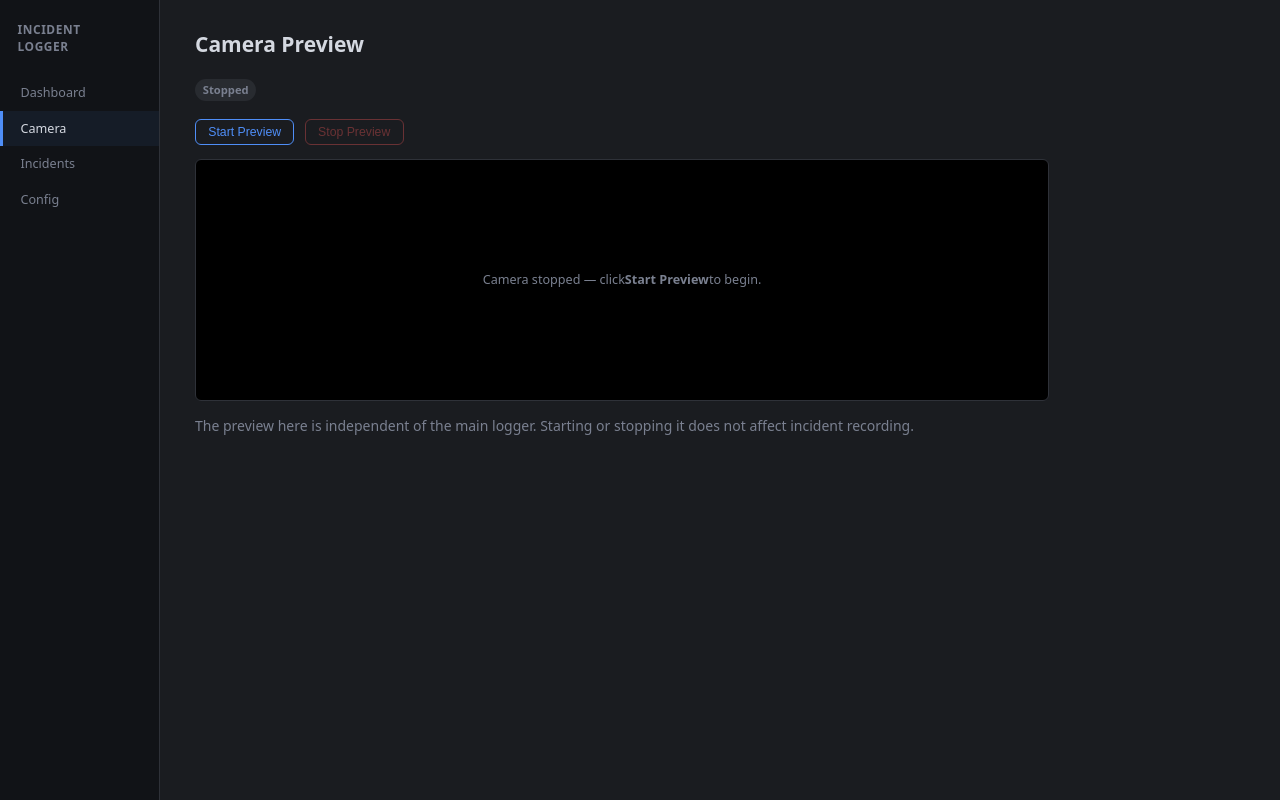
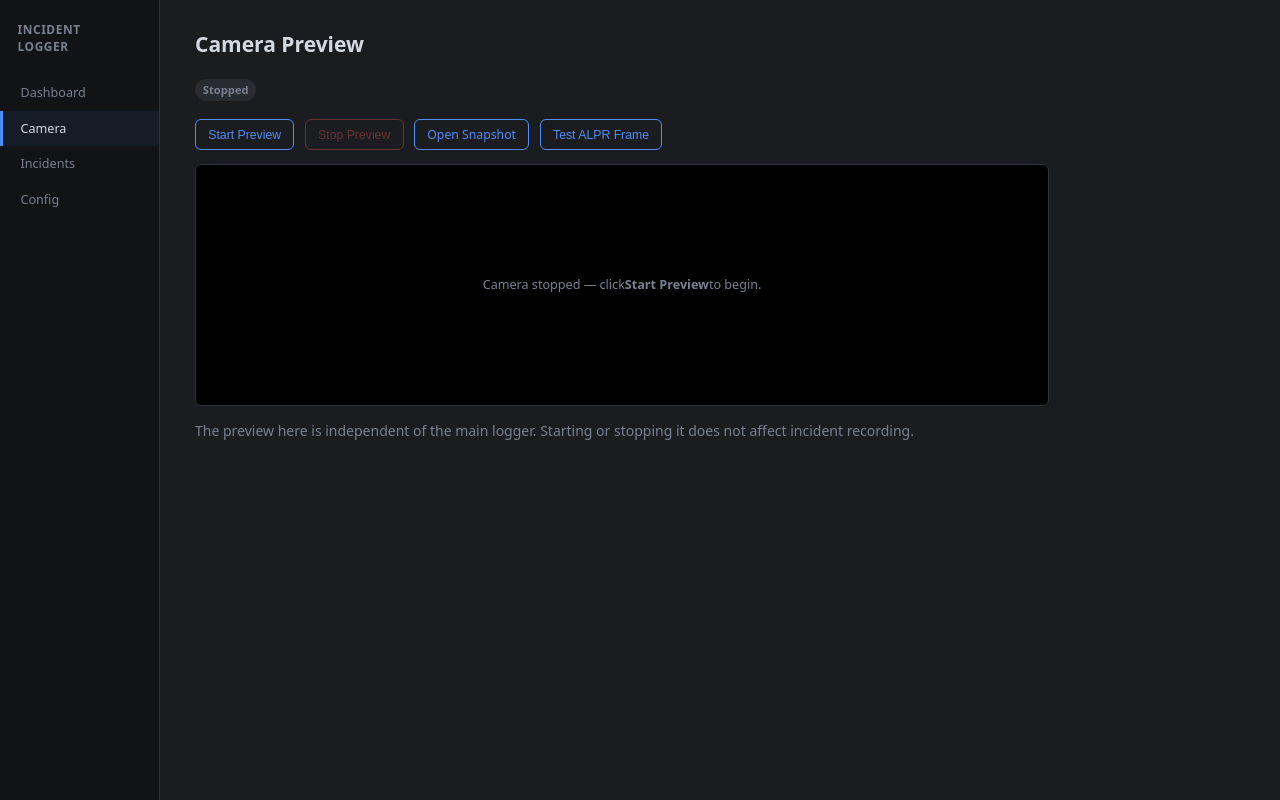
Before and after one commit to ozone4/car-incident-logger, a Flask app: page /camera in a window 1280 px wide. Run offline with Flask 3, Linux system fonts and the light colour scheme.

Commit message:
Add ALPR frame diagnostics

```diff
--- a/web/app.py
+++ b/web/app.py
@@ -332,6 +332,53 @@ def camera_status_api():
     return jsonify(_camera_status())
 
 
+@app.route("/camera/snapshot")
+def camera_snapshot():
+    """Return one JPEG frame from the active preview camera for diagnostics."""
+    with _camera_lock:
+        cam = _camera
+
+    if cam is None or not cam.is_running:
+        return "Camera is not running", 409
+
+    result = cam.get_frame()
+    if result is None:
+        return "No frame available yet", 503
+
+    frame, _ = result
+    ok, buf = cv2.imencode(".jpg", frame, [cv2.IMWRITE_JPEG_QUALITY, 92])
+    if not ok:
+        return "Could not encode frame", 500
+
+    return Response(buf.tobytes(), mimetype="image/jpeg")
+
+
+@app.route("/alpr/test-frame")
+def alpr_test_frame_api():
+    """Run ALPR once against the current preview frame and return raw detections."""
+    with _camera_lock:
+        cam = _camera
+
+    if cam is None or not cam.is_running:
+        return jsonify({"ok": False, "error": "Camera is not running"}), 409
+
+    result = cam.get_frame()
+    if result is None:
+        return jsonify({"ok": False, "error": "No frame available yet"}), 503
+
+    runner = ALPRRunner(_alpr_config())
+    ready = runner.initialize()
+    status = runner.status_info()
+    detections = runner.run_on_frame(result[0]) if ready else []
+    return jsonify({
+        "ok": True,
+        "ready": ready,
+        "status": status,
+        "detections": detections,
+        "count": len(detections),
+    })
+
+
 @app.route("/incidents")
 def incidents_page():
     query = request.args.get("q", "").strip()
--- a/web/templates/camera.html
+++ b/web/templates/camera.html
@@ -24,7 +24,11 @@
           onclick="cameraAction('stop')">
     Stop Preview
   </button>
+  <a class="btn" href="{{ url_for('camera_snapshot') }}" target="_blank">Open Snapshot</a>
+  <button class="btn" type="button" onclick="testCurrentFrame()">Test ALPR Frame</button>
 </div>
+
+<pre id="alpr-test-output" class="muted" style="white-space:pre-wrap;margin-top:1rem;"></pre>
 
 <div class="preview-wrapper">
   <img id="preview"
@@ -77,6 +81,19 @@ function cameraAction(action) {
     });
 }
 
+function testCurrentFrame() {
+  const out = document.getElementById('alpr-test-output');
+  out.textContent = 'Testing current frame...';
+  fetch('/alpr/test-frame')
+    .then(r => r.json())
+    .then(d => {
+      out.textContent = JSON.stringify(d, null, 2);
+    })
+    .catch(err => {
+      out.textContent = 'ALPR frame test failed: ' + err;
+    });
+}
+
 function updateUI(running) {
   const preview     = document.getElementById('preview');
   const placeholder = document.getElementById('preview-placeholder');
```
